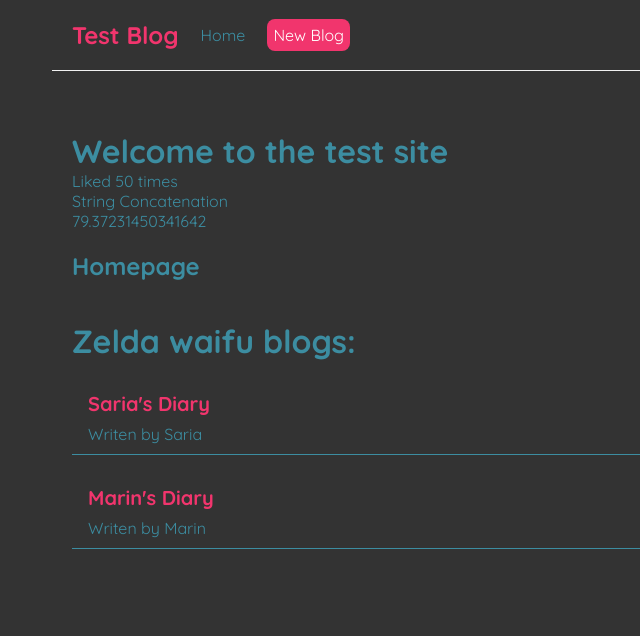
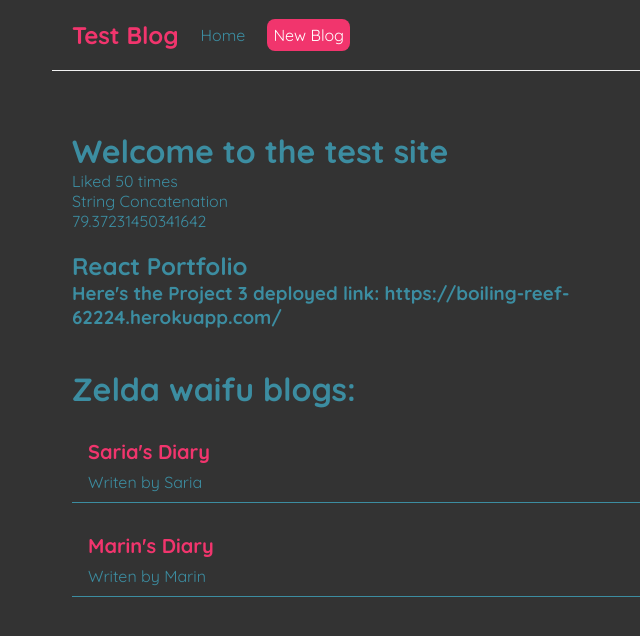
Before and after one commit to digidoor/react-portfolio, a React (Create React App) app: page / in a window 1280 px wide. Shown: the top 636 px of the page, without its empty margins (268-908 px from the left). Built offline with nearby package versions, Linux system fonts and the light colour scheme; data requests are answered from the project's data file.

Commit message:
added project 3 heroku link

```diff
--- a/src/Home.js
+++ b/src/Home.js
@@ -18,7 +18,8 @@ const Home = () => {
 
     return (
         <div className="home">
-            <h2>Homepage</h2>
+            <h2>React Portfolio</h2>
+            <h3>Here's the Project 3 deployed link: https://boiling-reef-62224.herokuapp.com/</h3>
             {/* <p>{ name }</p> */}
             {/* <button onClick={handleClick}>Change Waifu</button>
             <button onClick={() => handleClickAgain(name)}>Console Log Greeting</button> */}
```
